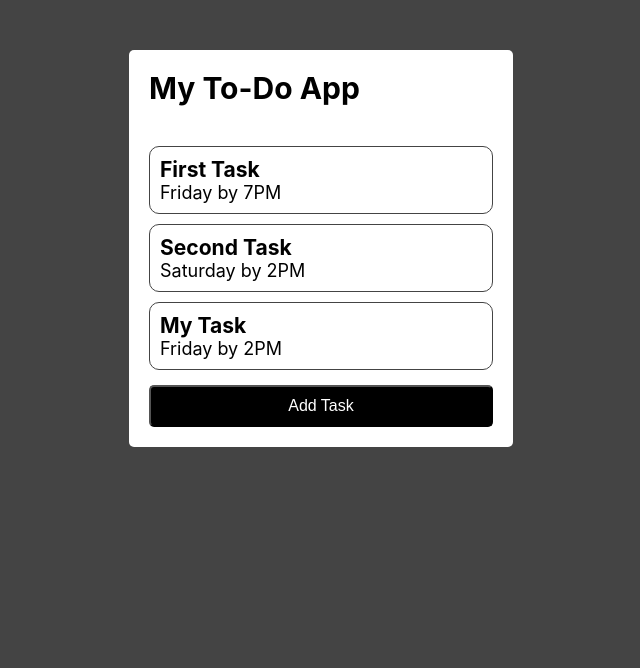
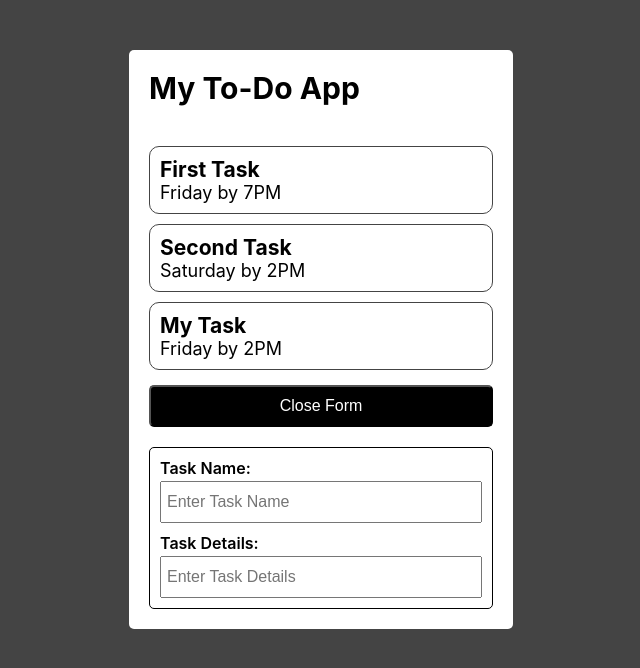
Before and after one commit to Prospertech-github/react-ToDo-App, a React (Create React App) app: page / in a window 1280 px wide. Both pictures are taken after a click on the button "Add Task". Shown: the top 668 px of the page, without its empty margins (319-959 px from the left). Built offline with nearby package versions, Linux system fonts and the light colour scheme; the HTML template or start-up script is replaced by a standard one.

Commit message:
Feat: Completed conditional rendering of form with state and props drilling

```diff
--- a/src/App.js
+++ b/src/App.js
@@ -1,20 +1,26 @@
-import './App.css'
-import Header from "./components/Header";
-import TasksContainer from "./components/TasksContainer";
-import Button from "./components/Button/Button";
-
+import { useState } from 'react';
+import './App.css';
+import Header from './components/Header';
+import TasksContainer from './components/TasksContainer';
+import Button from './components/Button/Button';
+import Form from './components/Form/Form';
 
 function App() {
-  return (
+  const [viewForm, setViewForm] = useState(false);
+
+  const renderFormHandler = () => {
+    setViewForm(!viewForm)
+  }
+
+	return (
 		<div className="app">
-      <Header />
-      <TasksContainer />
-      <Button />
+			<Header />
+			<TasksContainer />
+      <Button renderForm={renderFormHandler} viewForm={viewForm} />
+
+			{viewForm && <Form />}
 		</div>
-  );
+	);
 }
 
-
-
-
 export default App;
--- a/src/components/Button/Button.jsx
+++ b/src/components/Button/Button.jsx
@@ -1,9 +1,10 @@
-import { useState } from 'react'
 import './Button.css'
 
-const Button = () => {
-  const [level, setLevel] = useState('welcome');
+const Button = ({renderForm, viewForm}) => {
+
 /*
+  const [level, setLevel] = useState('welcome')
+
   let level = welcome
   setLevel(word){
     level = word;
@@ -12,7 +13,8 @@ const Button = () => {
 */
   return (
     <div className='button'>
-      <button> Add Task </button>
+      <button onClick={renderForm}> {viewForm ? 'Close Form' : 'Add Task'} </button>
+
     </div>
   )
 }
--- /dev/null
+++ b/src/components/Form/Form.css
@@ -0,0 +1,23 @@
+.form{
+  font-size: 1.6rem;
+  width: 100%;
+  border: 1px solid #000;
+  border-radius: 5px;
+  margin-top: 2rem;
+  padding: 1rem;
+  display: flex;
+  flex-direction: column;
+  gap: 1rem;
+}
+.form-controls{
+  display: flex;
+  flex-direction: column;
+  gap: .3rem;
+}
+.form-controls label{
+  font-weight: 600;
+}
+input{
+  font-size: 1.6rem;
+  padding: 1rem .5rem;
+}
--- /dev/null
+++ b/src/components/Form/Form.jsx
@@ -0,0 +1,20 @@
+import React from 'react'
+import './Form.css'
+
+const Form = () => {
+  return (
+		<form action="" className='form'>
+			<div className="form-controls">
+				<label htmlFor="taskName"> Task Name: </label>
+				<input type="text" name="taskName" id="taskName" placeholder='Enter Task Name'/>
+			</div>
+
+			<div className="form-controls">
+				<label htmlFor="taskDetails"> Task Details: </label>
+				<input type="text" name="taskDetails" id="taskDetails" placeholder='Enter Task Details'/>
+			</div>
+		</form>
+  );
+}
+
+export default Form
```
